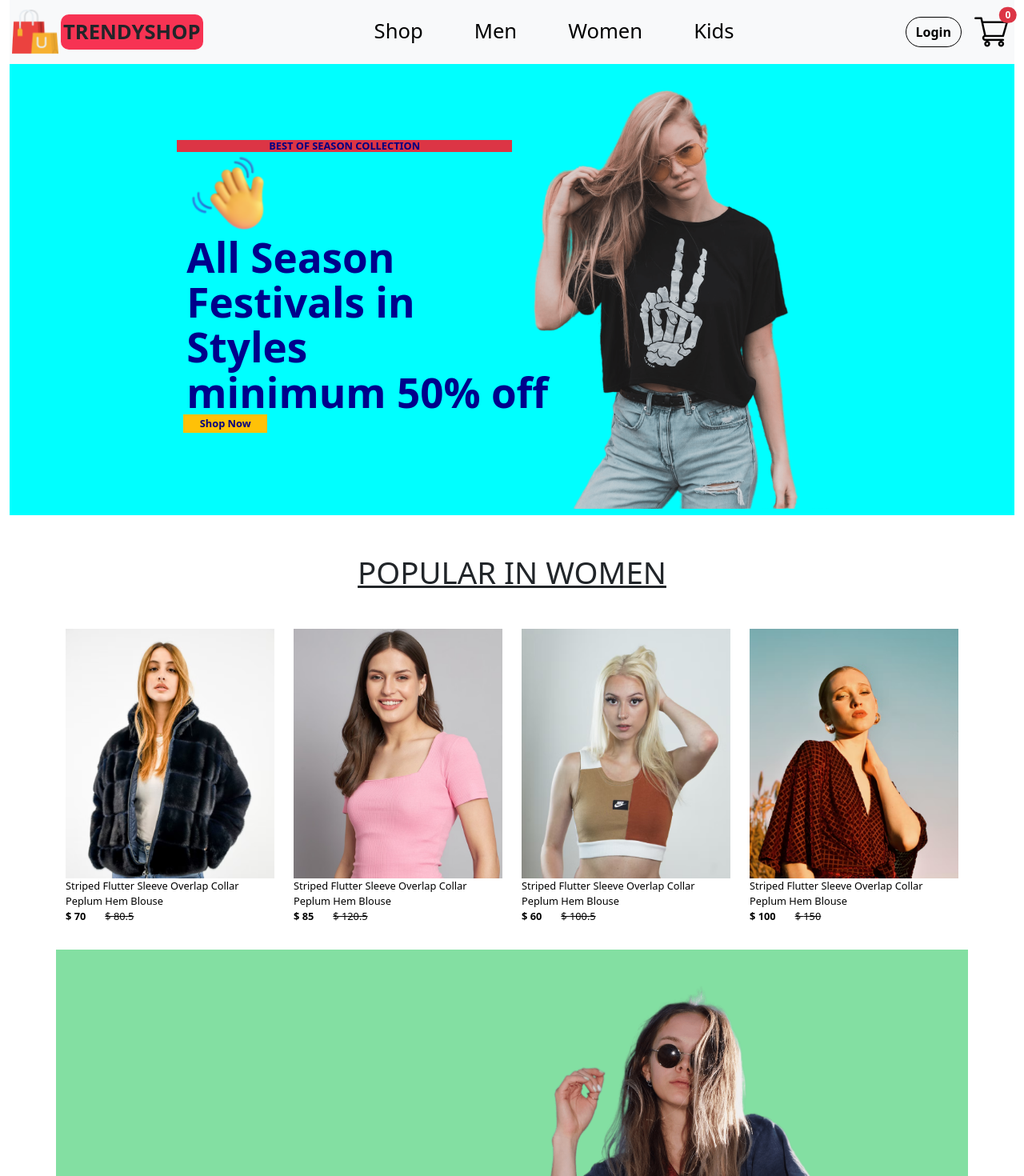
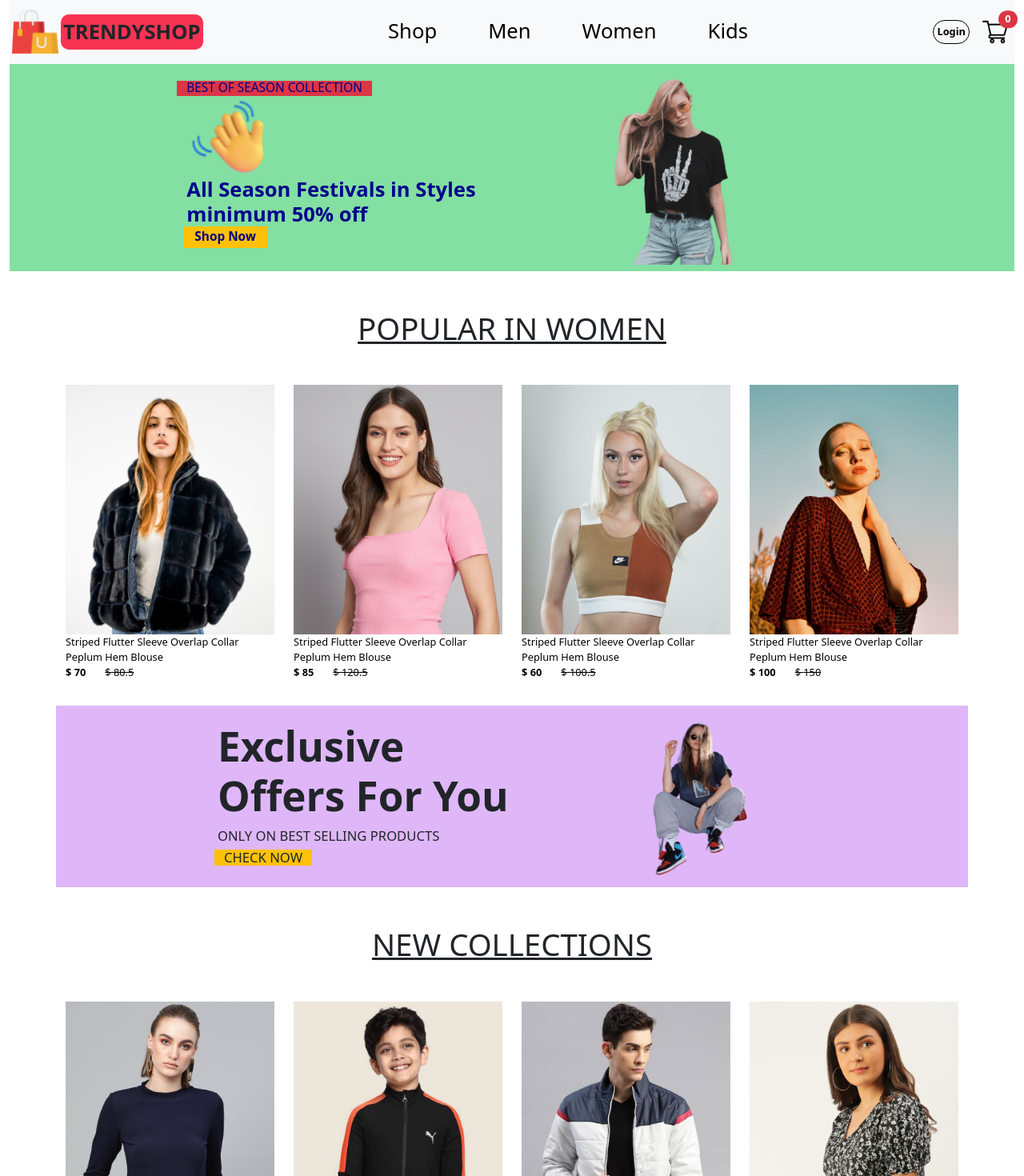
Before and after one commit to Faesalkhan/TrendyShop, a React (Create React App) app: page / in a window 1280 px wide. Shown: the top 1470 px of the page at 80% size. Built offline with nearby package versions, Linux system fonts and the light colour scheme.

Commit message:
updated all related css properties

```diff
--- a/src/index.css
+++ b/src/index.css
@@ -1,3 +1,4 @@
+/*---------------NavBar---------------*/
 .navbar-logo span{
   font-size: 2vw;
   font-weight: 700;
@@ -12,47 +13,59 @@
 color: black;
 font-size: 2vw
 }
+.logincart button{
+  font-size: 1vw;
+  padding: 4px;
+}
+.logincart img{
+  width: 2.5vw;
+}
+.logincart span{
+  font-size: 1vw;
+}
+
+/*------------- Hero ---------------*/
 .handicon{
   width: 8vw;
 }
 .herosection{
-  background-color: aqua;
-  line-height: 1.1;
+  background-color: #83dfa2;
+  line-height: 1.2;
+  height: auto;
+}
+.herosection .boss{
+  width: min-content;
 }
 .hero-left h2{
   color: navy;
-  font-weight: 600;
-  font-size: 1vw;
+  font-size: 1.2vw;
 }
 .hero-left p{
   color: darkblue;
-  font-size: 4vw;
+  font-size: 2vw;
   font-weight: 700;
 }
-.hero-left button{
-  border-radius: 40px;
-  font-size: 1vw;
-  font-weight: 600;
-  width: 40%;
-  margin-left: 0.5rem;
-}
-.hero-left button img{
-  width: 2vw;
+.herosection .hero-image{
+  width: 13vw;
 }
 
-
-.polularContainer h2{
+/*------------- Popular ---------------*/
+.polularContainer h2,
+.realeted-container h2{
   font-size: 3vw;
 }
 
+/*------------ Item ----------------*/
 .item:hover{
   transform: scale(95%);
 }
 .item p{
   font-size: 1vw;
 }
+
+/*------------- Offers ---------------*/
 .offers-section{
-  background-color: #83dfa2;
+  background-color: #dfb7f8;
 }
 .offers-left h2{
   font-size: 4vw;
@@ -61,16 +74,20 @@ font-size: 2vw
 .offers-left p{
   font-size: 1.3vw;
 }
-.offers-left button{
-  font-size: 1vw;
-  font-weight: 600;
-  width: 30%;
-  margin-left: 0.5rem;
-  padding: 3px;
+.offers-left h5{
+  width: min-content;
+  font-size: 1.3vw;
 }
+.offers-section img{
+  width: 12vw;
+}
+
+/*------------- NewCollection ---------------*/
 .new-collection-container h2{
   font-size: 3vw;
 }
+
+/*-------------- NewsLetter --------------*/
 .newsletter-container h2{
   font-size: 3vw;
 }
@@ -84,6 +101,8 @@ font-size: 2vw
 .newsletter-container input{
   height: 4vh;
 }
+
+/*-------------- Footer --------------*/
 .footer-container ul li a{
   font-size: 1.4vw;
 }
@@ -102,17 +121,16 @@ font-size: 2vw
   font-size: 1.4vw;
 }
 
-
+/*------------- ShopCategory---------------*/
 .shopCategory-container .showingtext{
   font-size: 1.3vw;
 }
 .shopCategory-container button{
-  font-size: 1vw;
-  font-weight: 600;
+  font-size: 1.1vw;
+  padding: 3px;
 }
-.shopCategory-container .dropdownimg{
-  width: 1vw;
-}
+
+/*------------- Login ---------------*/
 .login-container {
   background-color: pink;
   height: 100vh;
@@ -131,6 +149,8 @@ font-size: 2vw
 .login-container label{
   font-size: 1vw;
 }
+
+/*------------- SignUp ---------------*/
 .signup-container{
   background-color: pink;
   height: 100vh;
@@ -150,16 +170,65 @@ font-size: 2vw
   font-size: 1vw;
 }
 
+/*-------------- Breadcrum --------------*/
+.breadcrum h6{
+  font-size: 1.5vw;
+}
+.breadcrum img{
+  width: 0.8vw;
+}
+
+/*-------------- Product --------------*/
+.product-container h4{
+  font-size: 2vw;
+}
+.product-container p{
+  font-size: 1.3vw;
+}
+.product-container p img{
+  width: 1vw;
+}
+.product-container p span{
+  font-size: 1vw;
+}
+.product-container .size-div{
+  font-size: 1.4vw;
+}
+.product-container button{
+  font-size: 1vw;
+  padding: 3px;
+  font-weight: 600;
+  width: 25%;
+}
+.product-container h6{
+  font-size: 1.3vw;
+}
+
+/*-------------- Cart --------------*/
+.cart-container h2{
+  font-size: 3vw;
+}
+.cart-container h5{
+  font-size: 1.4vw;
+}
+.cart-container img{
+  width: 5vw;
+}
+.cart-container p{
+  font-size: 1vw;
+}
+.cart-container .col-2{
+  text-align: center;
+}
+.cart-container button{
+  font-size: 1vw;
+  padding: 3px;
+}
+.cart-container h4{
+  font-size: 1.8vw;
+}
+
 @media (max-width : 576px){
-  .hero-left button{
-    padding: 2px;
-    background-color: blue;
-    color: white;
-    font-size: 0.7vw;
-  }
-  .herosection{
-    background-color: #f73353;
-  }
   .navbar-logo img{
     width: 2rem;
   }
@@ -168,7 +237,7 @@ font-size: 2vw
     padding: 3px;
   }
   .logincart img{
-    width: 1.5rem;
+    width: 5vw;
   }
 }
 
```
